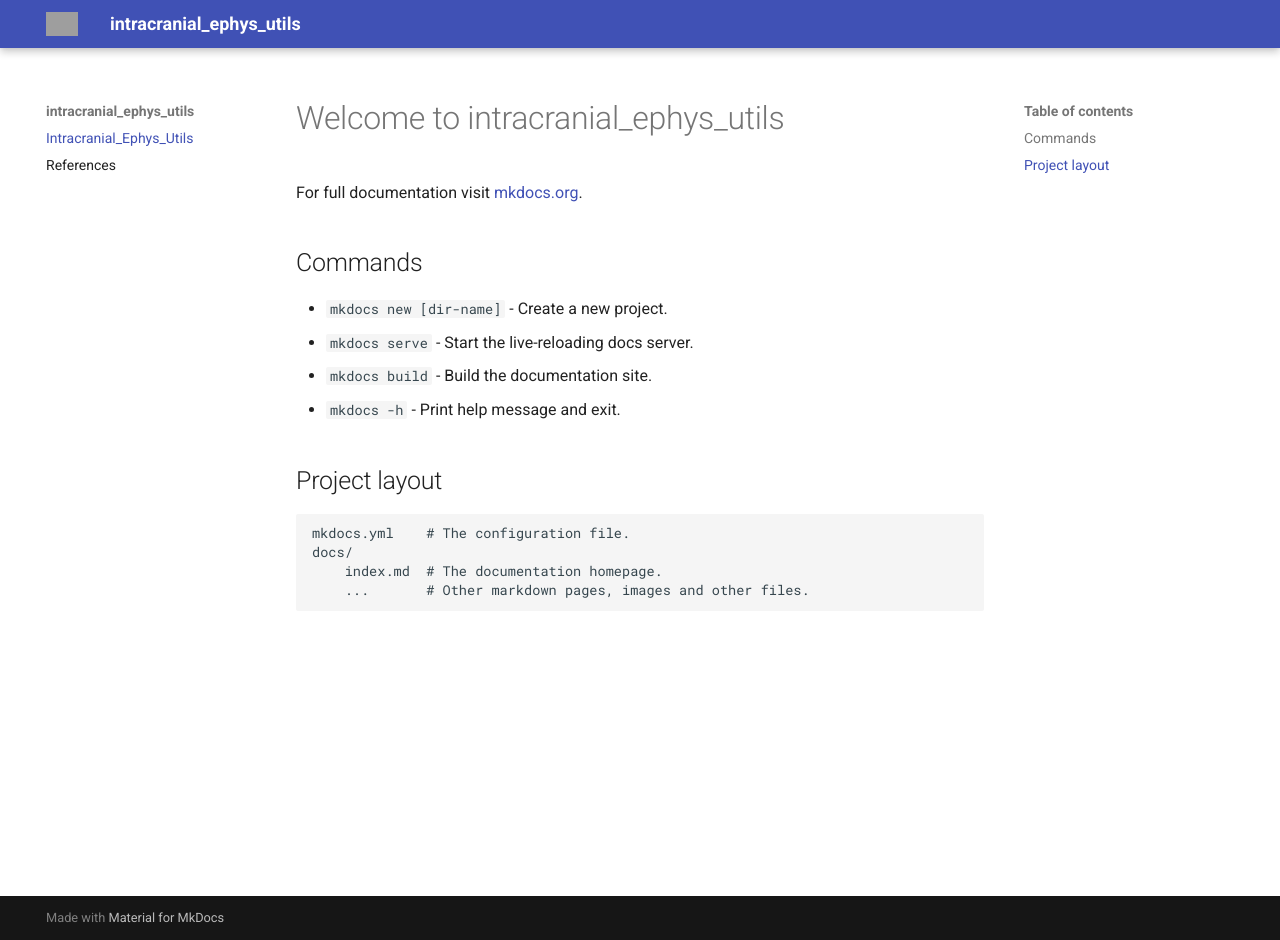
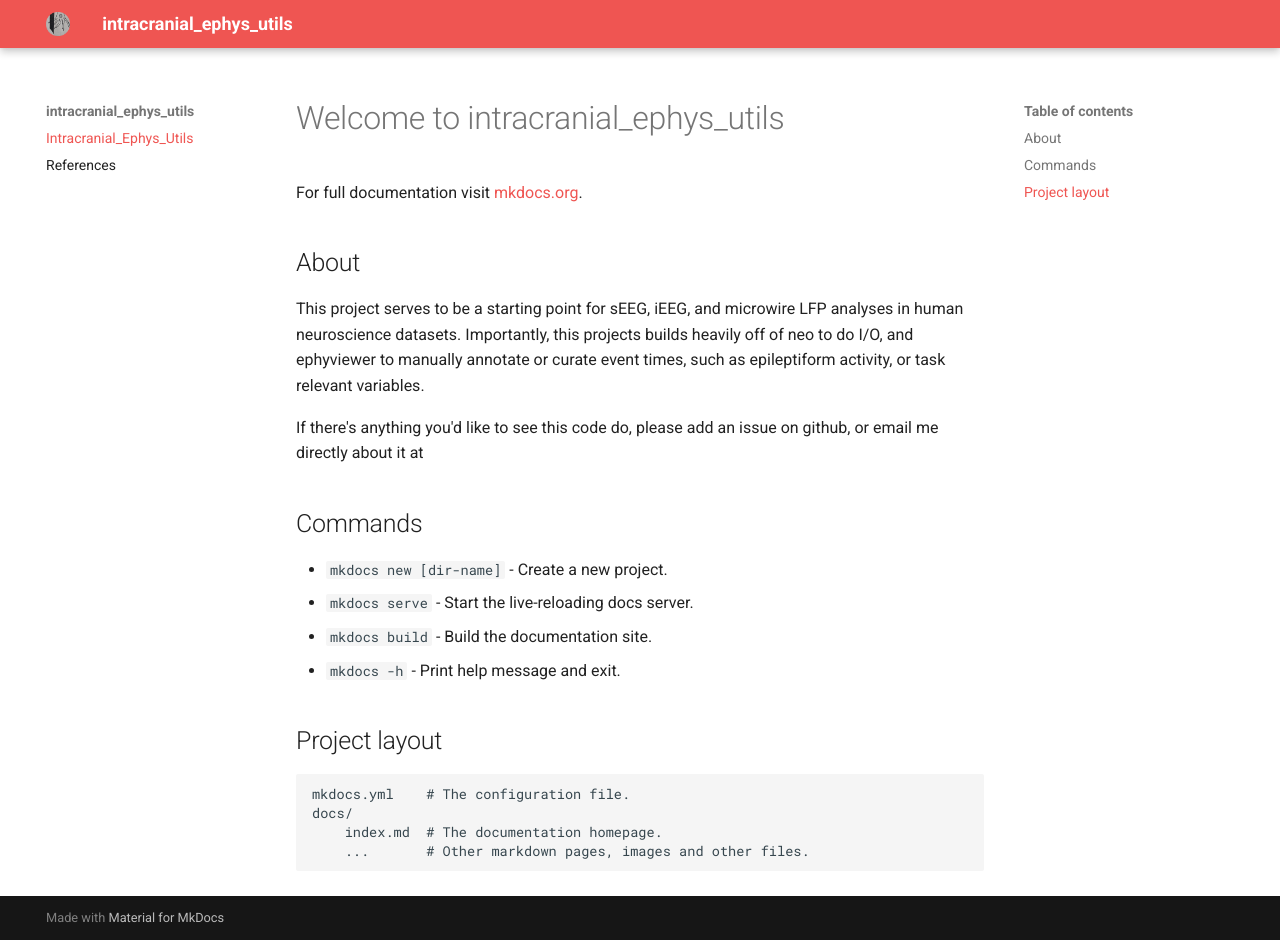
Before and after one commit to eduardosand/intracranial_ephys_utils, an MkDocs documentation site: the page built from docs/index.md, in a window 1280 px wide and 940 px high. Built offline with MkDocs 1.6.1 and Material for MkDocs 9.7.7, drawn with Linux system fonts in a browser that asks for light colours; grey boxes are pictures that could not be loaded.

Commit message:
logo added take three

```diff
--- a/docs/index.md
+++ b/docs/index.md
@@ -1,6 +1,16 @@
 # Welcome to intracranial_ephys_utils
 
 For full documentation visit [mkdocs.org](https://www.mkdocs.org).
+
+## About
+
+This project serves to be a starting point for sEEG, iEEG, and microwire LFP analyses in human neuroscience datasets.
+Importantly, this projects builds heavily off of neo to do I/O, and ephyviewer to manually annotate or curate event times,
+such as epileptiform activity, or task relevant variables.
+
+If there's anything you'd like to see this code do, please add an issue on github, or email me directly about it at
+
+
 
 ## Commands
 
--- a/mkdocs.yml
+++ b/mkdocs.yml
@@ -2,8 +2,10 @@ site_name: intracranial_ephys_utils
 docs_dir: docs
 theme:
   name: material
-  logo: assets/logo_2.png
-  favicon: assets/favicon_2.ico
+  logo: assets/logo_3.png
+  favicon: assets/favicon_3.ico
+  palette:
+    primary: red
 
 plugins:
   - mkdocstrings
```
Also changed, not shown: docs/assets/favicon_3.ico (added), docs/assets/logo_3.png (added).
